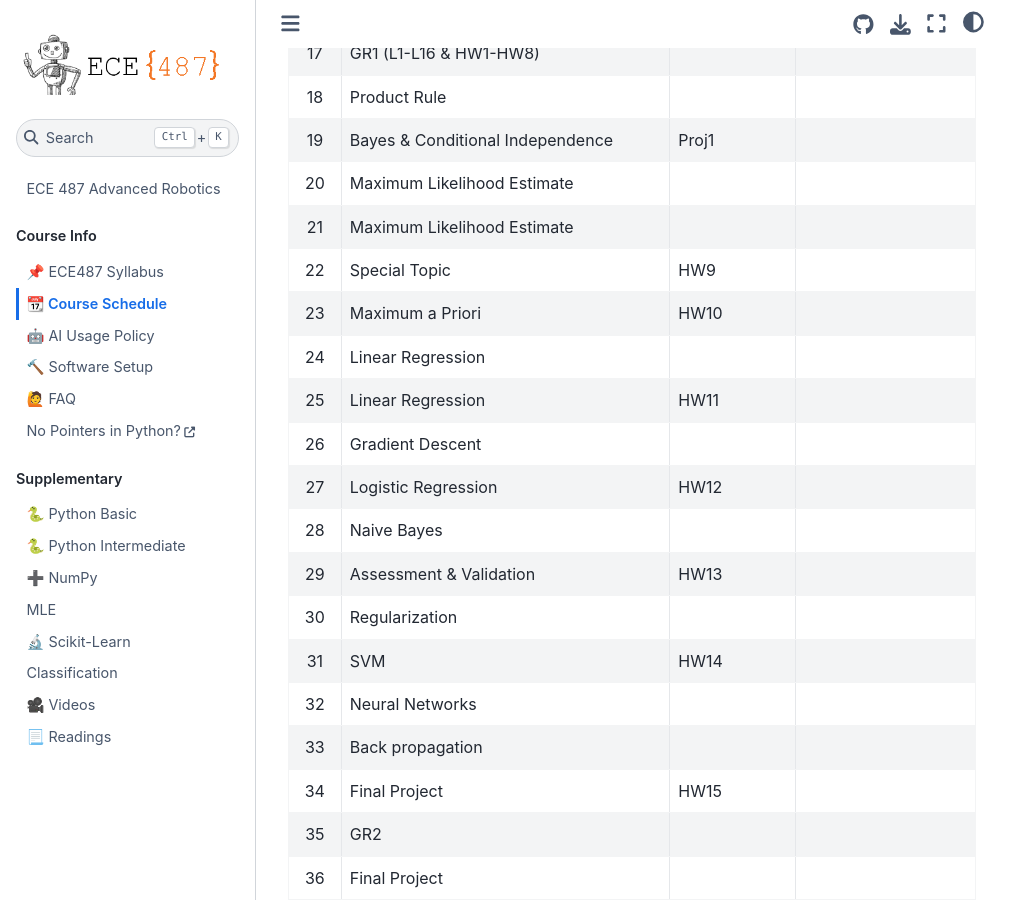
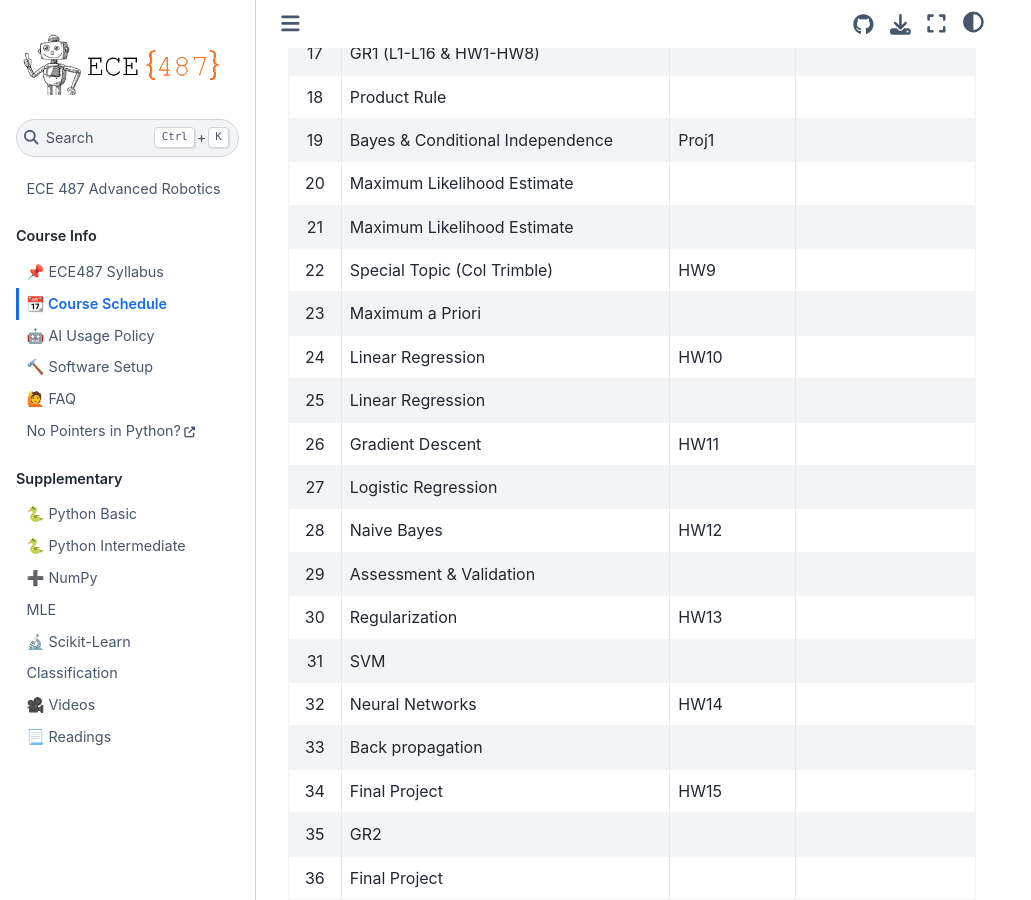
Before and after one commit to stanbaek/ece487, a Jupyter Book: the page built from docs/schedule.md, in a window 1280 px wide and 900 px high, scrolled down 1153 px. Shown: the whole window, without its empty margins (0-1031 px from the left). Built offline with Jupyter Book 1.0.4 settings and Sphinx 7.4.7 and the Sphinx Book theme 1.1.4, drawn with Linux system fonts in a browser that asks for light colours.

Commit message:
Updated schedule

```diff
--- a/docs/schedule.md
+++ b/docs/schedule.md
@@ -33,17 +33,17 @@ Reading:
 |19 | Bayes & Conditional Independence| Proj1     |
 |20 | Maximum Likelihood Estimate   |            |
 |21 | Maximum Likelihood Estimate   |            |
-|22 | Special Topic                 | HW9        |
-|23 | Maximum a Priori              | HW10       |
-|24 | Linear Regression             |            |
-|25 | Linear Regression             | HW11       |
-|26 | Gradient Descent              |            |
-|27 | Logistic Regression           | HW12       |
-|28 | Naive Bayes                   |            |
-|29 | Assessment & Validation       | HW13       |
-|30 | Regularization                |            |
-|31 | SVM                           | HW14       |
-|32 | Neural Networks               |            |
+|22 | Special Topic (Col Trimble)   | HW9        |
+|23 | Maximum a Priori              |            |
+|24 | Linear Regression             | HW10       |
+|25 | Linear Regression             |            |
+|26 | Gradient Descent              | HW11       |
+|27 | Logistic Regression           |            |
+|28 | Naive Bayes                   | HW12       |
+|29 | Assessment & Validation       |            |
+|30 | Regularization                | HW13       |
+|31 | SVM                           |            |
+|32 | Neural Networks               | HW14       |
 |33 | Back propagation              |            |
 |34 | Final Project                 | HW15       |
 |35 | GR2                           |            |
```
